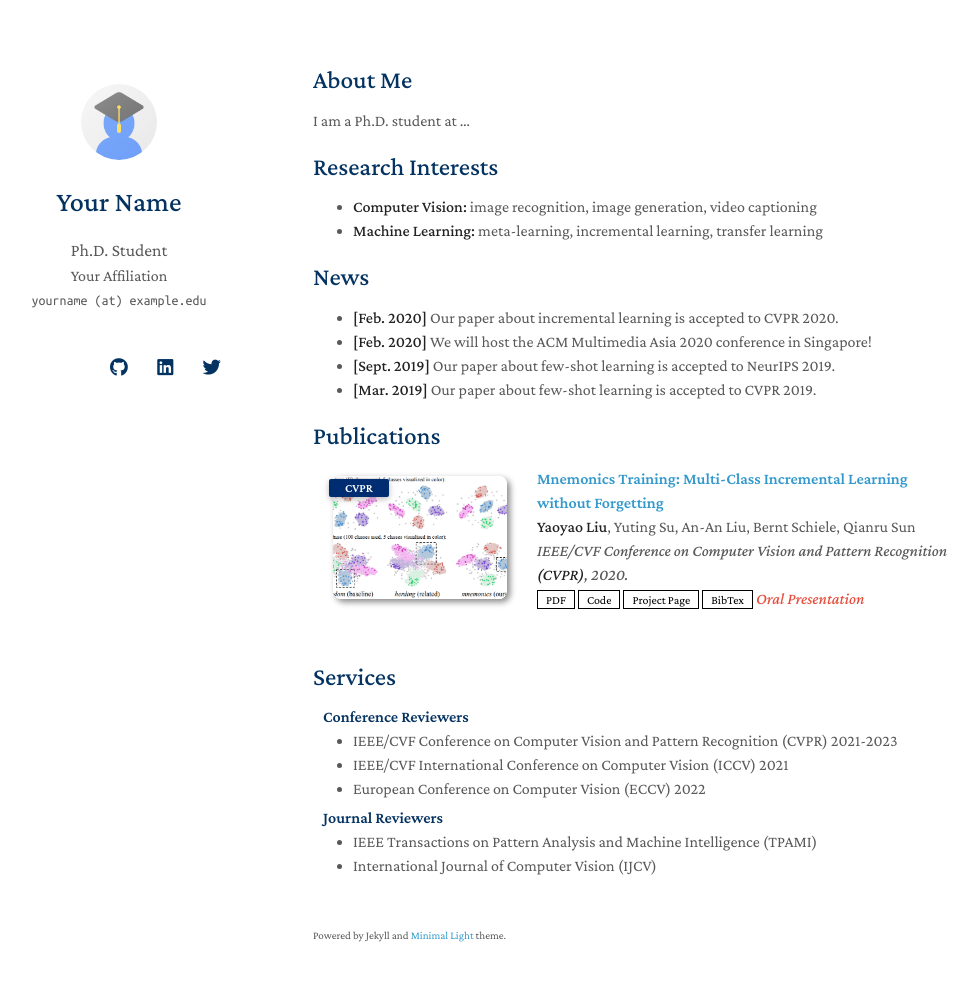
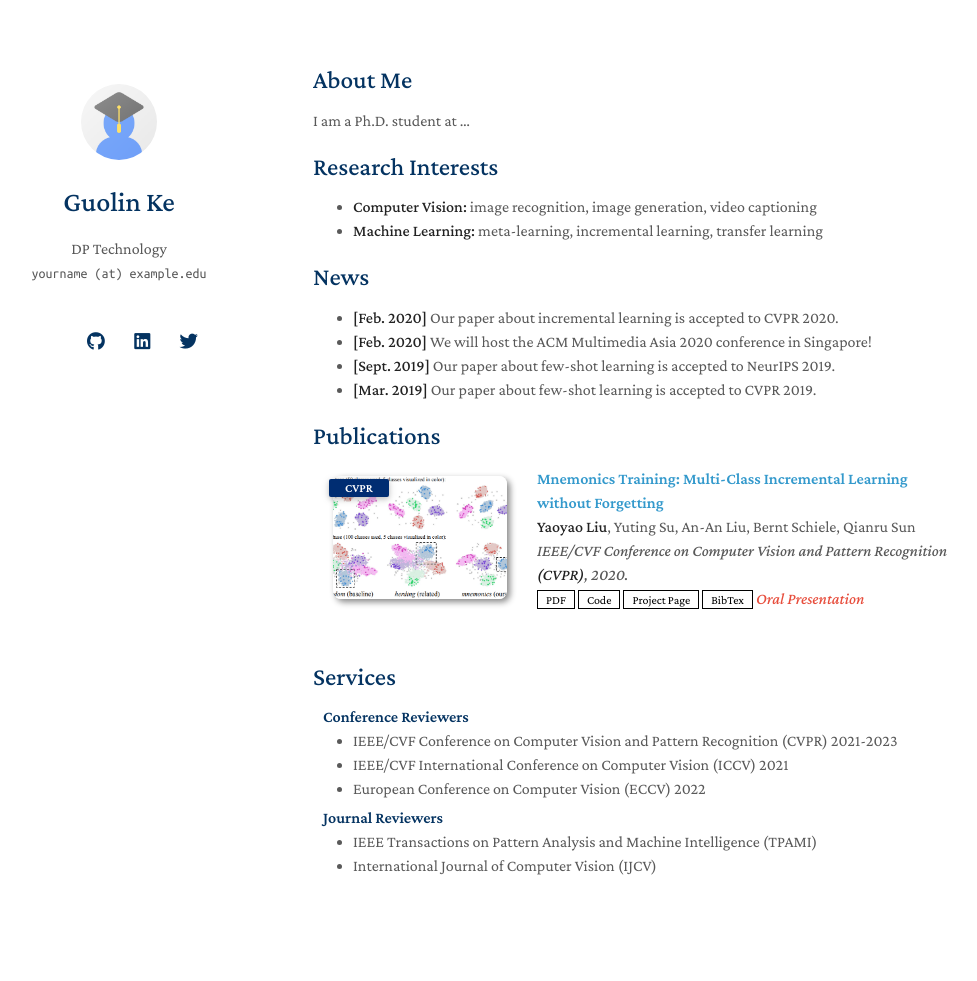
Before and after one commit to guolinke/guolinke.github.io, a Jekyll site: the page built from index.md, in a window 1280 px wide and 1016 px high. Shown: the top 981 px of the window, without its empty margins (157-1134 px from the left). Built offline with Jekyll 4.4.1, drawn with Linux system fonts in a browser that asks for light colours; nearby versions of some CDN libraries; a style sheet for code colours, icons or effects is not loaded; our own code applies the rules of GitHub Pages for plain Markdown files.

Commit message:
Update _config.yml

```diff
--- a/_config.yml
+++ b/_config.yml
@@ -1,22 +1,22 @@
 # Basic Information
-title: Your Name
-position: Ph.D. Student
-affiliation: Your Affiliation
+title: Guolin Ke
+position:
+affiliation: DP Technology
 email: yourname (at) example.edu
 
 # Search Engine Optimization (SEO)
 # The following information is used to improve the website traffic from search engines, e.g., Google.
-keywords: minimal light
-description: The Minimal Light is a simple and elegant jekyll theme for academic personal homepage.
-canonical: https://minimal-light-theme.yliu.me/
+keywords: guolin ke
+description:
+canonical: https://guolinke.github.io/
 
 # Links
 # If you don't need one of them, you may delete the corresponding line.
-google_scholar: https://scholar.google.com/
-cv_link: assets/files/curriculum_vitae.pdf
-github_link: https://github.com/
-linkedin: https://www.linkedin.com/
-twitter: https://twitter.com/
+google_scholar: https://scholar.google.com/citations?user=M2qJgtoAAAAJ&hl=en
+cv_link:
+github_link: https://github.com/guolinke
+linkedin: https://www.linkedin.com/in/guolinke/
+twitter: https://twitter.com/guolin_ke
 
 # Images (e.g., your profile picture and your website's favicon)
 # "favicon" and "favicon_dark" are used for the light and dark modes, respectively.
@@ -26,11 +26,10 @@ favicon_dark: ./assets/img/favicon-dark.png
 
 # Footnote
 # You may use the option to disable the footnote, "Powered by Jekyll and Minimal Light theme."
-enable_footnote: true
+enable_footnote: false
 
 # Google Analytics ID
 # Please remove this if you don't use Google Analytics
-google_analytics: UA-111540567-4
 
 # Use this project as a remote theme for GitHub Pages
 # See the guide here: https://docs.github.com/en/pages/setting-up-a-github-pages-site-with-jekyll/adding-a-theme-to-your-github-pages-site-using-jekyll
```
